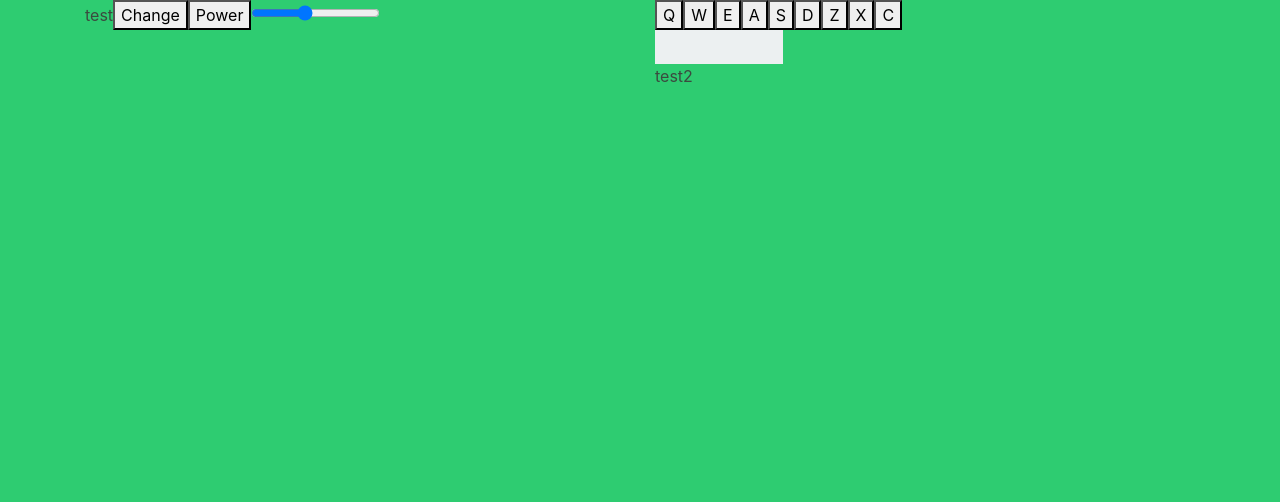
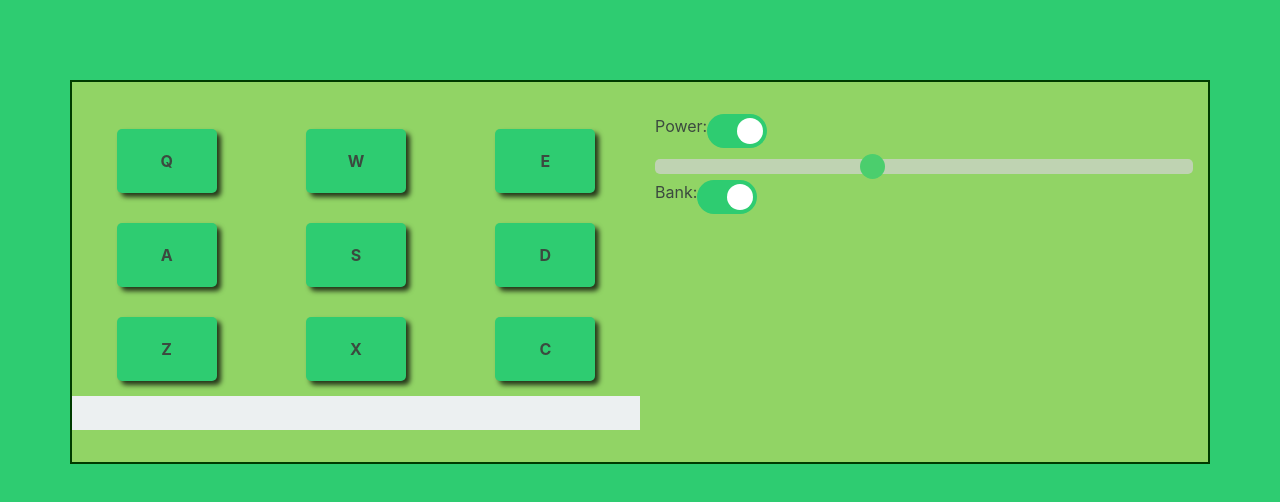
Before and after one commit to budnickip/drummachine, a React (Create React App) app: page / in a window 1280 px wide. Shown: the top 502 px of the page. Built offline with nearby package versions, Linux system fonts and the light colour scheme.

Commit message:
add some style

```diff
--- a/src/App.js
+++ b/src/App.js
@@ -10,7 +10,8 @@ class App extends Component {
       isSoundButtons1: true,
       power: true,
       volume: 0.4,
-      status: ''
+      status: '',
+      isChecked: true
     }
   }
 
@@ -44,18 +45,24 @@ class App extends Component {
 
     return (
       <div id="drum-machine" className="container">
-        <div className="row">
-          <div className="col-6">
-            test
-            <button onClick={this.handleChange}>Change</button>
-            <button onClick={this.switchPower}>Power</button>
-            <input type="range" min="0" max="1" step='0.01' value={this.state.volume} volume = {this.state.volume} power = {this.state.power} onChange={this.setVolume} />
+        <div className="row machine">
+          <div className="col-md-6">
+            <Board isSoundButtons1 = {this.state.isSoundButtons1}  status = {this.state.status} power = {this.state.power} volume = {this.state.volume}/>
           </div>
-          <div className="col-6">
+            <div className="col-md-6">
+              Power:
+              <label className="switch">
+                <input type="checkbox" checked = {this.state.power} onChange={this.switchPower}/>
+                <span className="slider round"></span>
+              </label>
+              <input type="range" className="range" min="0" max="1" step='0.01' value={this.state.volume} volume = {this.state.volume} power = {this.state.power} onChange={this.setVolume} />
+              Bank:
+              <label className="switch">
+                <input type="checkbox" checked = {this.state.isSoundButtons1} onChange={this.handleChange}/>
+                <span className="slider round"></span>
+              </label>
 
-           <Board isSoundButtons1 = {this.state.isSoundButtons1}  status = {this.state.status} power = {this.state.power} volume = {this.state.volume}/>
-            test2
-          </div>
+            </div>
         </div>
       </div>
     );
--- a/src/App.scss
+++ b/src/App.scss
@@ -1,7 +1,110 @@
 @import "~bootstrap/scss/bootstrap";
 @import "./variables.scss";
 
-body{
+.machine{
+  margin-top: 5em;
+  padding-top: 2em;
+  padding-bottom: 2em;
+  background-color: $lightergreen;
+  border: 2px solid $darkergreen;
+}
+
+.switch {
+  position: relative;
+  display: inline-block;
+  width: 60px;
+  height: 34px;
+}
+
+.switch input {
+  opacity: 0;
+  width: 0;
+  height: 0;
+}
+
+.slider {
+  position: absolute;
+  cursor: pointer;
+  top: 0;
+  left: 0;
+  right: 0;
+  bottom: 0;
+  background-color: #ccc;
+  -webkit-transition: .4s;
+  transition: .4s;
+}
+
+.slider:before {
+  position: absolute;
+  content: "";
+  height: 26px;
+  width: 26px;
+  left: 4px;
+  bottom: 4px;
+  background-color: white;
+  -webkit-transition: .4s;
+  transition: .4s;
+}
+
+input:checked + .slider {
   background-color: $background;
-  color: $text;
 }
+
+input:focus + .slider {
+  box-shadow: 0 0 1px $background;
+}
+
+input:checked + .slider:before {
+  -webkit-transform: translateX(26px);
+  -ms-transform: translateX(26px);
+  transform: translateX(26px);
+}
+
+/* Rounded sliders */
+.slider.round {
+  border-radius: 34px;
+}
+
+.slider.round:before {
+  border-radius: 50%;
+}
+
+/* range*/
+
+/* The slider itself */
+.range {
+  -webkit-appearance: none;  /* Override default CSS styles */
+  appearance: none;
+  width: 100%; /* Full-width */
+  height: 15px; /* Specified height */
+  border-radius: 5px;
+  background: #d3d3d3; /* Grey background */
+  outline: none; /* Remove outline */
+  opacity: 0.7; /* Set transparency (for mouse-over effects on hover) */
+  -webkit-transition: .2s; /* 0.2 seconds transition on hover */
+  transition: opacity .2s;
+}
+
+/* Mouse-over effects */
+.range:hover {
+  opacity: 1; /* Fully shown on mouse-over */
+}
+
+/* The slider handle (use -webkit- (Chrome, Opera, Safari, Edge) and -moz- (Firefox) to override default look) */
+.range::-webkit-slider-thumb {
+  -webkit-appearance: none; /* Override default look */
+  appearance: none;
+  width: 25px; /* Set a specific slider handle width */
+  height: 25px; /* Slider handle height */
+  border-radius: 50%;
+  background: $background; /* Green background */
+  cursor: pointer; /* Cursor on hover */
+}
+
+.range::-moz-range-thumb {
+  width: 25px; /* Set a specific slider handle width */
+  height: 25px; /* Slider handle height */
+  border-radius: 50%;
+  background: $background; /* Green background */
+  cursor: pointer; /* Cursor on hover */
+}
--- a/src/components/Board/Board.js
+++ b/src/components/Board/Board.js
@@ -125,13 +125,6 @@ class Board extends Component{
       }
     }
 
-   /* setTimeout(
-      function() {
-          this.setState({ position: 1 });
-      }
-      .bind(this),
-      3000
-  ); */
 
     playButton = (url, id) => {
       var audio = new Audio(url);
@@ -151,13 +144,15 @@ class Board extends Component{
 
     render(){
         return(
-            <div>
+            <div className="row text-center">
                { this.props.isSoundButtons1 ? soundButtons1.map(sound => <Button
                onClick={() => this.playButton(sound.url, sound.id)} value = {sound.key} />) : soundButtons2.map(sound => <Button
                onClick={() => this.playButton(sound.url, sound.id)} value = {sound.key} />) }
-               <div id="display" className="displayer">
+
+              <div id="display" className="col-12 displayer">
                   {this.state.button ? this.state.button : this.props.status ? this.props.status : ""}
-               </div>
+              </div>
+
             </div>
         )
     }
--- a/src/components/Board/Board.scss
+++ b/src/components/Board/Board.scss
@@ -1,3 +1,4 @@
+@import "~bootstrap/scss/bootstrap";
 @import '../../variables.scss';
 
 .displayer{
--- a/src/components/Button/Button.js
+++ b/src/components/Button/Button.js
@@ -1,4 +1,5 @@
 import React, { Component } from 'react';
+import './Button.scss';
 
 class Button extends Component {
     constructor(props){
@@ -21,7 +22,9 @@ class Button extends Component {
 
     render(){
       return(
-        <button className="drum-pad" onClick={this.props.onClick}>{this.props.value}</button>
+        <div className="col-4">
+          <button className="drum-pad" onClick={this.props.onClick}>{this.props.value}</button>
+        </div>
       )
     }
   }
--- /dev/null
+++ b/src/components/Button/Button.scss
@@ -0,0 +1,24 @@
+@import "~bootstrap/scss/bootstrap";
+@import "../../variables.scss";
+
+.drum-pad{
+    background-color: $background;
+    color: $text;
+    border: none;
+    border-radius: 5px;
+    font-weight: 700;
+    margin-top: 15px;
+    margin-bottom: 15px;
+    width: 100px;
+    padding: 20px;
+    -webkit-box-shadow: 4px 4px 5px 0px rgba(0,0,0,0.75);
+    -moz-box-shadow: 4px 4px 5px 0px rgba(0,0,0,0.75);
+    box-shadow: 4px 4px 5px 0px rgba(0,0,0,0.75);
+    transition: 1s;
+}
+
+.drum-pad:hover{
+    -webkit-box-shadow: 0px 0px 0px 0px rgba(0,0,0,0);
+    -moz-box-shadow: 0px 0px 0px 0px rgba(0,0,0,0);
+    box-shadow: 0px 0px 0px 0px rgba(0,0,0,0);
+}
--- a/src/index.js
+++ b/src/index.js
@@ -1,6 +1,7 @@
 import React from 'react';
 import ReactDOM from 'react-dom';
 import App from './App';
+import './index.scss';
 
 
 ReactDOM.render(
--- /dev/null
+++ b/src/index.scss
@@ -0,0 +1,6 @@
+@import "./variables.scss";
+
+body{
+    background-color: $background;
+    color: $text;
+  }
--- a/src/variables.scss
+++ b/src/variables.scss
@@ -1,4 +1,6 @@
 $background: #2ecc71;
+$lightergreen: #91D465;
+$darkergreen: #003B00;
 $text: #3B4A3F;
 $ornaments: #00999D;
 $ornaments2: #00D1D4;
```
